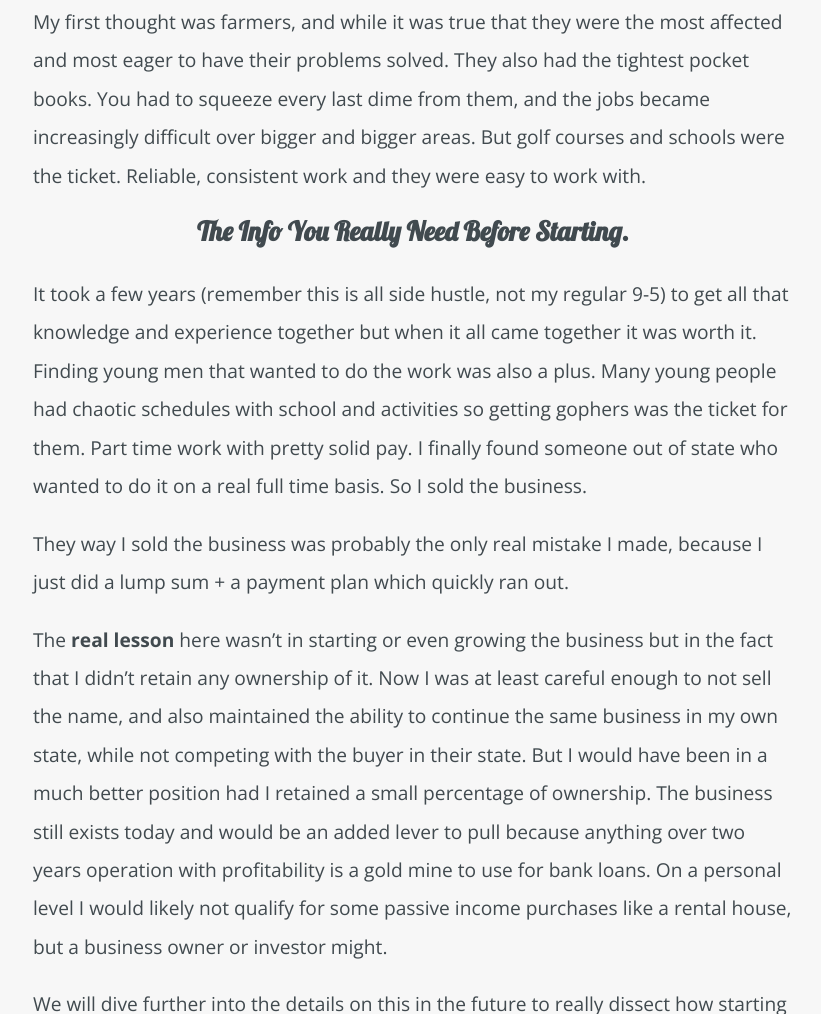
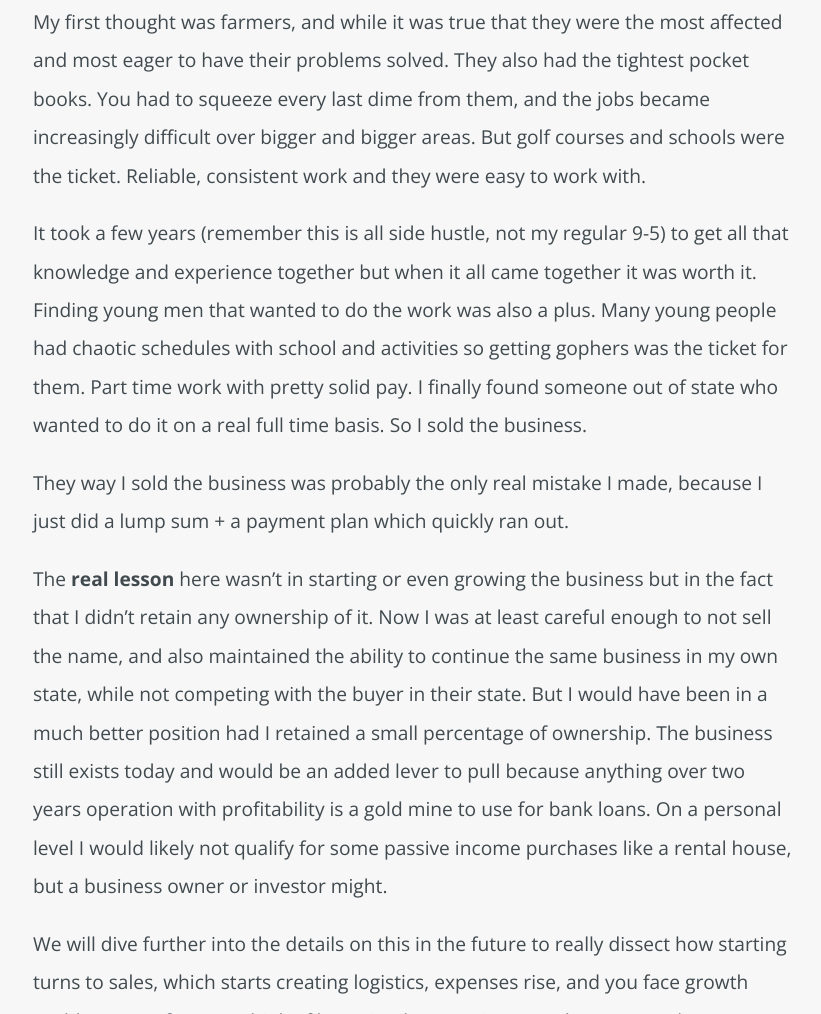
Before and after one commit to lcdonaldson/freebyfifty, a plain HTML site: page posts/latest/april23-2025.html in a window 1280 px wide. Shown: the part 3090-4104 px from the top of the page, without its empty margins (227-1048 px from the left). Drawn offline with nearby package versions, Linux system fonts and the light colour scheme.

Commit message:
removed h2
H2 was a carry over from another page but it needed to be removed

```diff
--- a/posts/latest/april23-2025.html
+++ b/posts/latest/april23-2025.html
@@ -235,15 +235,6 @@
             work and they were easy to work with.
         </p>
 
-        <h2 style="
-            font-size: 20pt;
-            color: #414a4f;
-            text-transform: capitalize;
-            font-family: 'Lobster';
-            margin-bottom: 1em;
-            text-align: center;
-        ">The info you really need before starting.</h2>
-
         <p style="
             font-size: 1.2em;
             color: #414a4f;
```
